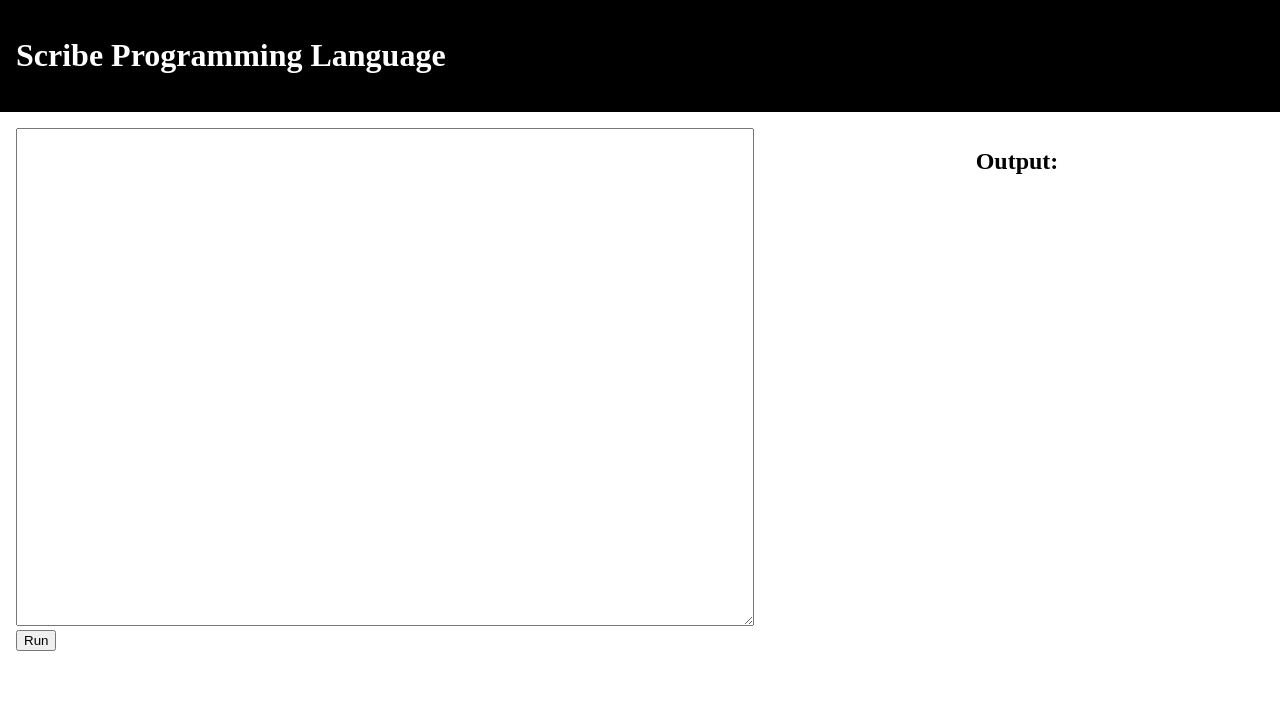
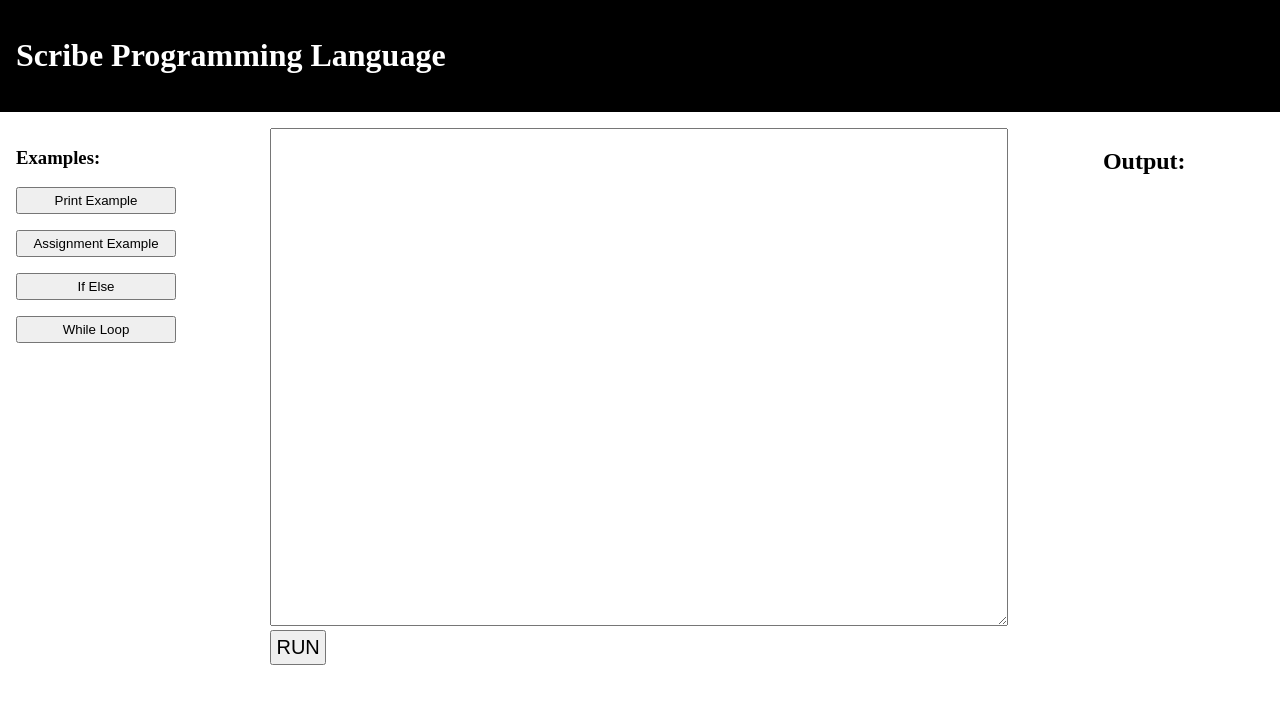
Before and after one commit to scherbatsky-jr/scribe-compiler, a Flask app: page / in a window 1280 px wide. Shown: the top 704 px of the page. Run offline with Flask 3, Linux system fonts and the light colour scheme.

Commit message:
feature: load examples

```diff
--- a/templates/index.html
+++ b/templates/index.html
@@ -16,7 +16,7 @@
 
         .content {
             display: grid;
-            grid-template-columns: auto auto;
+            grid-template-columns: auto auto auto;
             padding: 1rem;
             grid-gap: 1rem;
         }
@@ -25,7 +25,24 @@
             padding: 0.5rem;
             height: 30rem !important;
             width: 45rem !important;
+        }
 
+        .examples {
+            display: flex;
+            flex-direction: column;
+        }
+
+        .example-button {
+            cursor: pointer;
+            margin-bottom: 1rem;
+            padding: 0.25rem;
+            width: 10rem;
+        }
+
+        .run-button {
+            cursor: pointer;
+            padding: 0.25rem;
+            font-size: 1.25rem;
         }
     </style>
 </head>
@@ -34,14 +51,43 @@
         <h1>Scribe Programming Language</h1>
     </div>
     <div class="content">
+        <div class="examples">
+            <h3>Examples:</h3>
+            <button onclick="loadSampleCode('print')" class="example-button">Print Example</button>
+            <button onclick="loadSampleCode('assignment')" class="example-button">Assignment Example</button>
+            <button onclick="loadSampleCode('if_else')" class="example-button">If Else</button>
+            <button onclick="loadSampleCode('while')" class="example-button">While Loop</button>
+        </div>
         <form method="post">
-            <textarea name="code" rows="10" cols="50" class="code-input">{{ code }}</textarea><br>
-            <button type="submit">Run</button>
+            <textarea name="code" rows="10" cols="50" class="code-input" id="code" required>{{ code }}</textarea><br>
+            <button type="submit" class="run-button">RUN</button>
         </form>
         <div>
             <h2>Output:</h2>
             <pre>{{ output }}</pre>
         </div>
     </div>
+
+    <script>
+        function loadSampleCode(example) {
+            let codeTextarea = document.getElementById('code');
+            switch (example) {
+                case 'print':
+                    codeTextarea.value = "print(3);\nprint(3 + 5);\nprint(3 + 3.3);";
+                    break;
+                case 'assignment':
+                    codeTextarea.value = "a = 15;\nb = 30.5;\nc = a + b;\nprint(c);"
+                    break;
+                case 'if_else':
+                    codeTextarea.value = "if (500 > 1000 ) {\nprint(00000);\n}\nelse {\nprint(111111);\n};\n\na = 1000;\nif (a == 1000) {\nprint(1111);\n} else {\nprint(00000);\n};";
+                    break;
+                case 'while':
+                    codeTextarea.value = "x = 1;\nwhile (x <= 5) {\n    print(x);\n    x = x + 1;\n};";
+                    break;
+                default:
+                    break;
+            }
+        }
+    </script>
 </body>
 </html>
```
Also changed, not shown: README.md, media/first.png (added), media/second.png (added).
